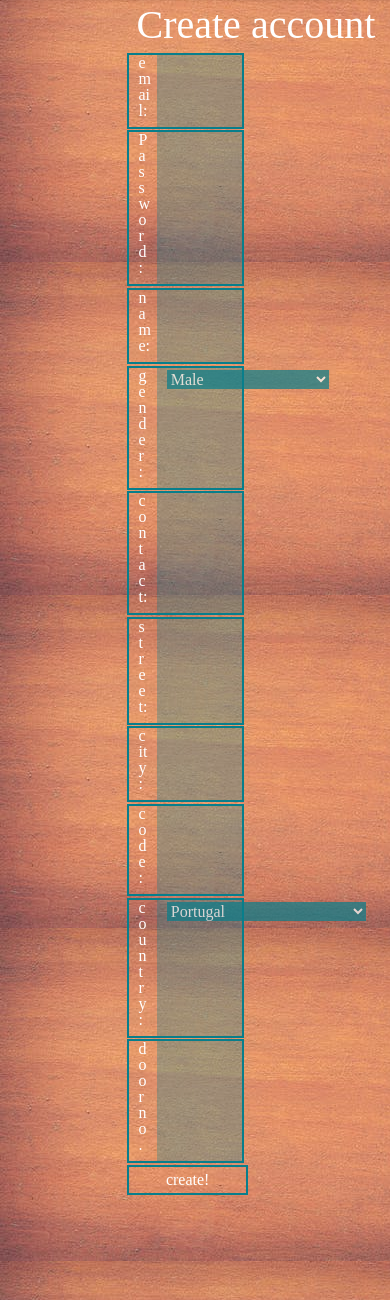
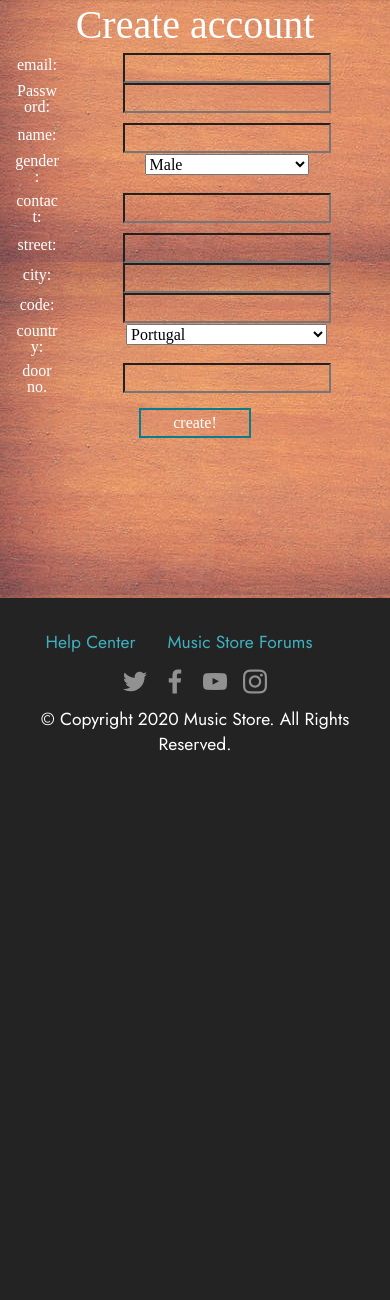
Before and after one commit to immarianaas/MusicStore, a Django app: page /create-account/ in a window 390 px wide; the page is wider, and only the part inside the window is pictured. Shown: the part 71-1371 px from the top of that part. After the commit the page ends 822 px from the top of that part, so only its background shows below. Run offline with Django 3.2, Linux system fonts and the light colour scheme; some libraries are stand-ins or nearby versions.

Commit message:
html de create_account mais responsivo

```diff
--- a/app/static/app_css/app_css.css
+++ b/app/static/app_css/app_css.css
@@ -72,6 +72,10 @@ body {
     color: white;
 }
 
+.create_acc_input input{
+    background: none;
+}
+
 .box-account h1{
     margin-bottom: 2%;
 }
--- a/templates/create_account.html
+++ b/templates/create_account.html
@@ -1,22 +1,22 @@
 {% extends 'layout.html' %}
-
+<!--box-account      field-account -->
 {% block content %}
-    <div class="box-account">
+    <div style="text-align: center; color: white; justify-content: center" class="container">
         <h1>Create account</h1>
         <form action="." method="post">
             {% csrf_token %}
             {% for field in form %}
-                <div class="field-account row">
+                <div class=" row">
                     {{ field.errors }}
-                    <div class="col-3">
+                    <div class="col-2">
                         <span>{{ field.label_tag }}</span>
                     </div>
-                    <div style="background-color: rgba(8,126,139,0.3)" class="col-9">
+                    <div style="width: 100%" class="col-10 create_acc_input">
                         {{ field }}
                     </div>
                 </div>
             {% endfor %}
-            <div class="row">
+            <div style="text-align: center; margin-top: 0.3rem; justify-content: center" class="row">
                 <input class="btn-account" type="submit" value="create!">
             </div>
     </form>
```
